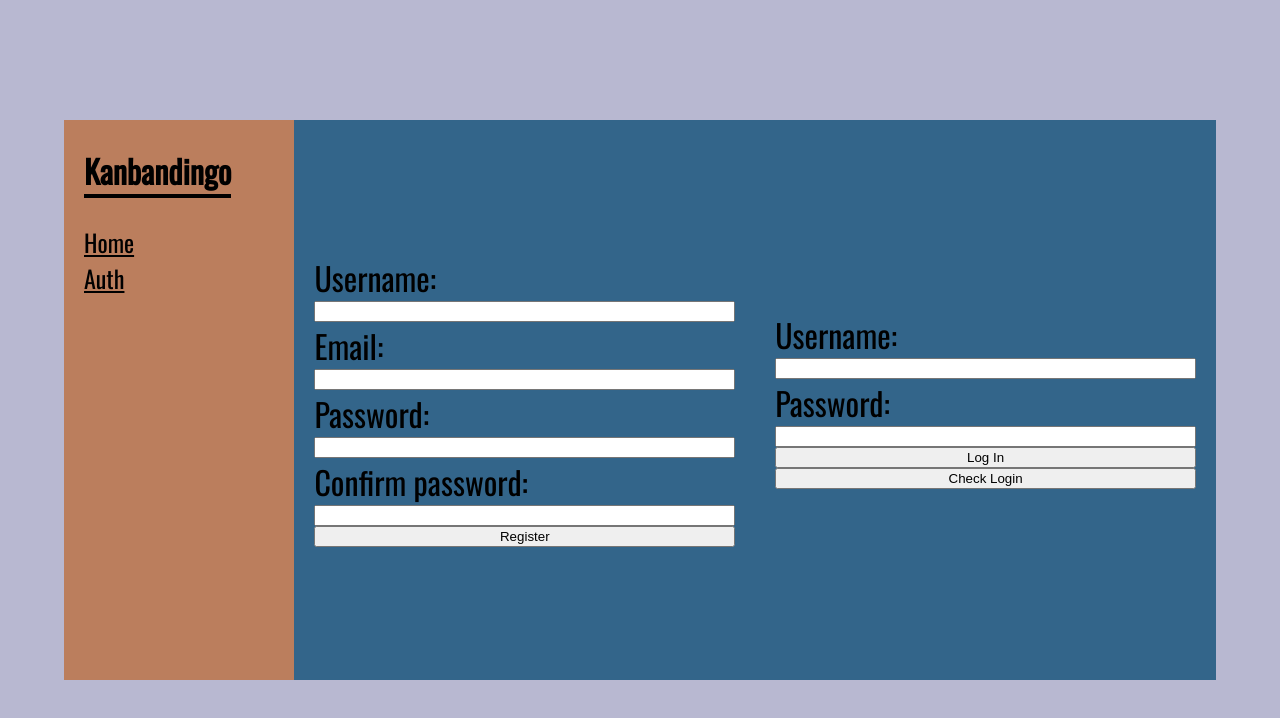
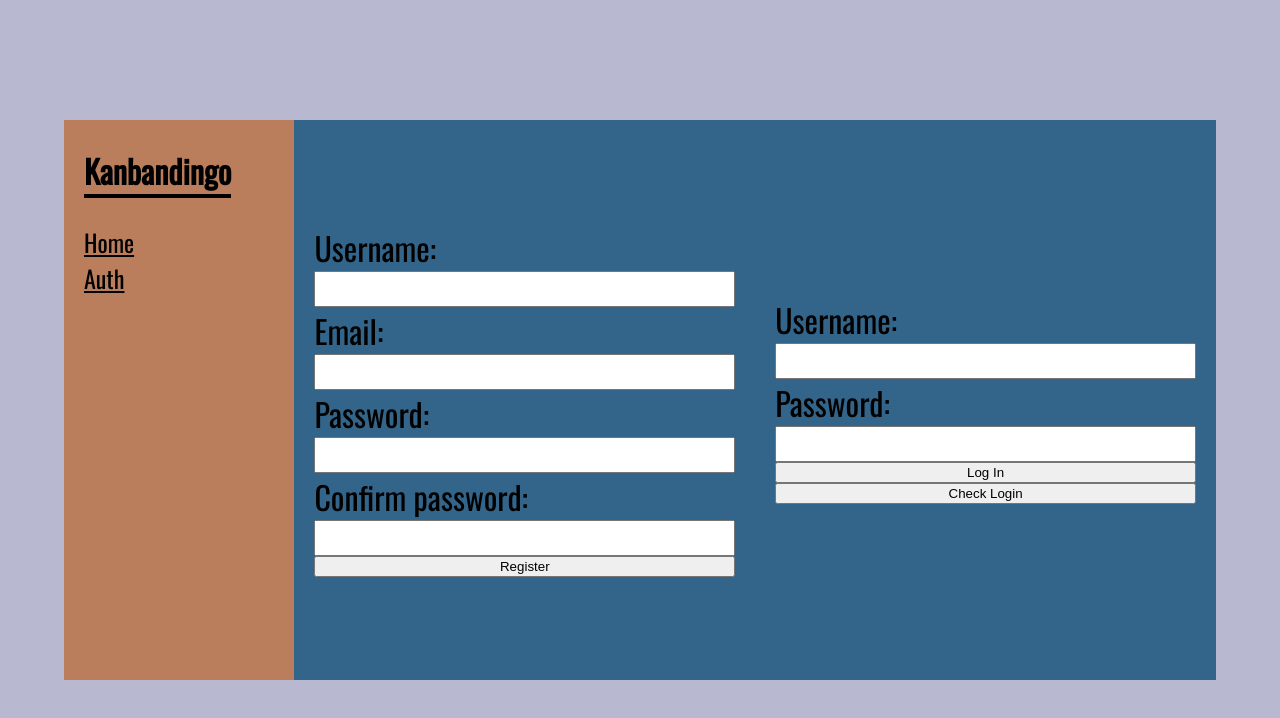
Before and after one commit to CameronJYoung/kanbandingo-frontend, a React (Create React App) app: page /auth in a window 1280 px wide. Shown: the top 718 px of the page. Built offline with nearby package versions, Linux system fonts and the light colour scheme; no server answers.

Commit message:
Updated some styles on the auth page

```diff
--- a/src/components/Login/Login.js
+++ b/src/components/Login/Login.js
@@ -32,10 +32,10 @@ function Login() {
 	return (
 		<form className="Login">
 			<label htmlFor="username">Username:</label>
-			<input type="name" id="username" {...usernameField}></input>
+			<input className="authField" type="name" id="username" {...usernameField}></input>
 
 			<label htmlFor="password">Password:</label>
-			<input type="password" id="password" {...passwordField}></input>
+			<input className="authField" type="password" id="password" {...passwordField}></input>
 
 			<button onClick={handleSubmit}>Log In</button>
 			<button onClick={checkLogin}>Check Login</button>
--- a/src/components/Register/Register.js
+++ b/src/components/Register/Register.js
@@ -31,16 +31,16 @@ function Register() {
 	return (
 		<form className="Register">
 			<label htmlFor="username">Username:</label>
-			<input type="name" id="username" {...usernameField}></input>
+			<input className="authField" type="name" id="username" {...usernameField}></input>
 
 			<label htmlFor="email">Email:</label>
-			<input type="email" id="email" {...emailField}></input>
+			<input className="authField" type="email" id="email" {...emailField}></input>
 
 			<label htmlFor="password">Password:</label>
-			<input type="password" id="password" {...passwordField}></input>
+			<input className="authField" type="password" id="password" {...passwordField}></input>
 
 			<label htmlFor="confirmPassword">Confirm password:</label>
-			<input type="password" id="confirmPassword"{...confirmPasswordField}></input>
+			<input className="authField" type="password" id="confirmPassword"{...confirmPasswordField}></input>
 
 			<button onClick={handleSubmit}>Register</button>
 		</form>
--- a/src/pages/Auth/Auth.css
+++ b/src/pages/Auth/Auth.css
@@ -3,3 +3,8 @@
 	height: 100%;
 	display: flex;
 }
+
+.authField {
+	height: 30px;
+	font-size: 24px;
+}
```
